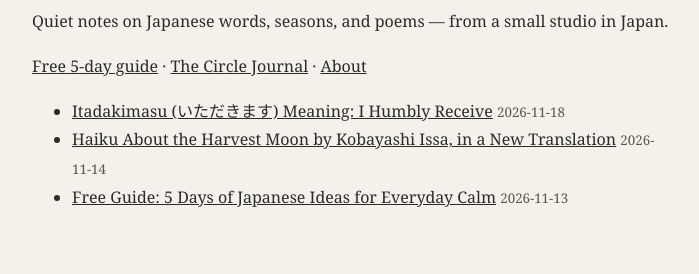
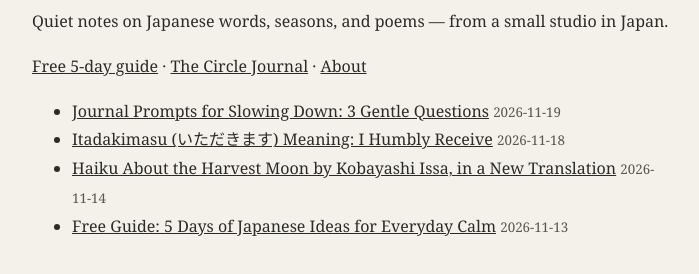
Before and after one commit to globalinnerdivine/globalinnerdivine.github.io, a plain HTML site: page index.html in a window 1280 px wide. Shown: the part 112-386 px from the top of the page, without its empty margins (288-987 px from the left). Drawn offline with Linux system fonts and the light colour scheme.

Commit message:
index 2026-11-19

```diff
--- a/index.html
+++ b/index.html
@@ -5,4 +5,4 @@
 </head><body><h1 style="font-weight:normal;letter-spacing:.15em">GLOBAL INNER DIVINE</h1>
 <p>Quiet notes on Japanese words, seasons, and poems — from a small studio in Japan.</p>
 <p><a href="https://globalinnerdivine.beehiiv.com">Free 5-day guide</a> · <a href="https://payhip.com/b/bm8CI">The Circle Journal</a> · <a href="https://globalinnerdivine.github.io/about.html">About</a></p>
-<ul><li><a href="https://globalinnerdivine.github.io/posts/2026-11-18.html">Itadakimasu (いただきます) Meaning: I Humbly Receive</a> <small>2026-11-18</small></li><li><a href="https://globalinnerdivine.github.io/posts/2026-11-14.html">Haiku About the Harvest Moon by Kobayashi Issa, in a New Translation</a> <small>2026-11-14</small></li><li><a href="https://globalinnerdivine.github.io/posts/2026-11-13.html">Free Guide: 5 Days of Japanese Ideas for Everyday Calm</a> <small>2026-11-13</small></li></ul></body></html>
+<ul><li><a href="https://globalinnerdivine.github.io/posts/2026-11-19.html">Journal Prompts for Slowing Down: 3 Gentle Questions</a> <small>2026-11-19</small></li><li><a href="https://globalinnerdivine.github.io/posts/2026-11-18.html">Itadakimasu (いただきます) Meaning: I Humbly Receive</a> <small>2026-11-18</small></li><li><a href="https://globalinnerdivine.github.io/posts/2026-11-14.html">Haiku About the Harvest Moon by Kobayashi Issa, in a New Translation</a> <small>2026-11-14</small></li><li><a href="https://globalinnerdivine.github.io/posts/2026-11-13.html">Free Guide: 5 Days of Japanese Ideas for Everyday Calm</a> <small>2026-11-13</small></li></ul></body></html>
```
